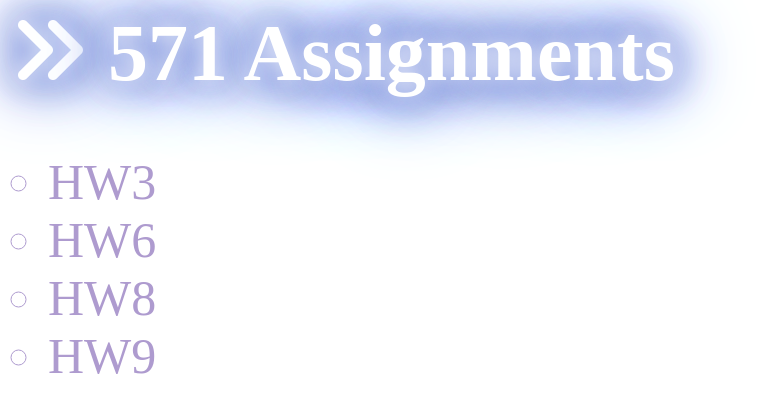
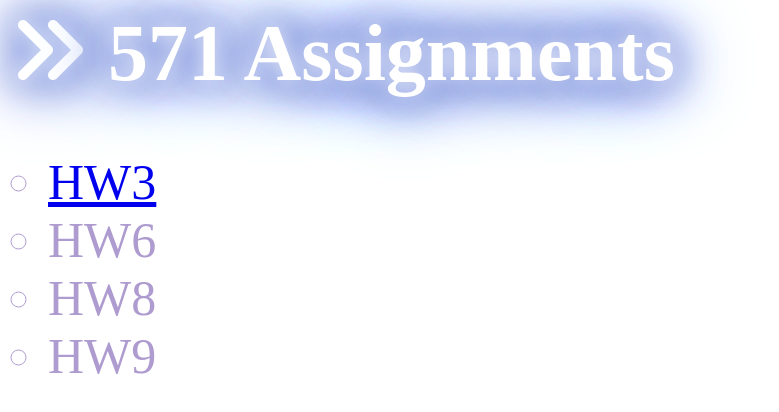
Before and after one commit to chiayuta/amy23a.github.io, a plain HTML site: page amytang23a.html in a window 1280 px wide. Shown: the whole page, without its empty margins (0-779 px from the left). Drawn offline with Linux system fonts and the light colour scheme; a web font is replaced by a local one.

Commit message:
Update amytang23a.html

```diff
--- a/amytang23a.html
+++ b/amytang23a.html
@@ -34,7 +34,7 @@ h1 {
 <h1 class= "glow"><i class="fas fa-angle-double-right"></i> 571 Assignments  </h1>
 <body>
 <ul>
-<li href="hw3_home.html">HW3</li>
+<li><a href="./hhhhwww3/hw3_home.html">HW3</a></li>
 <li>HW6</li>
 <li>HW8</li>
 <li>HW9</li>
```
